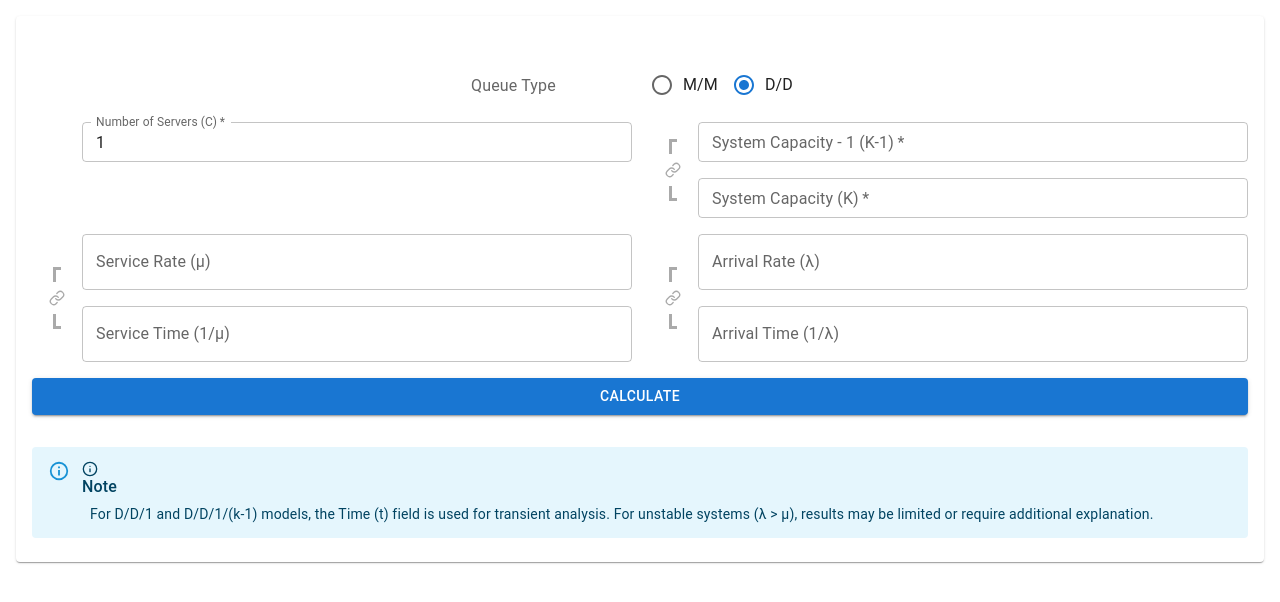
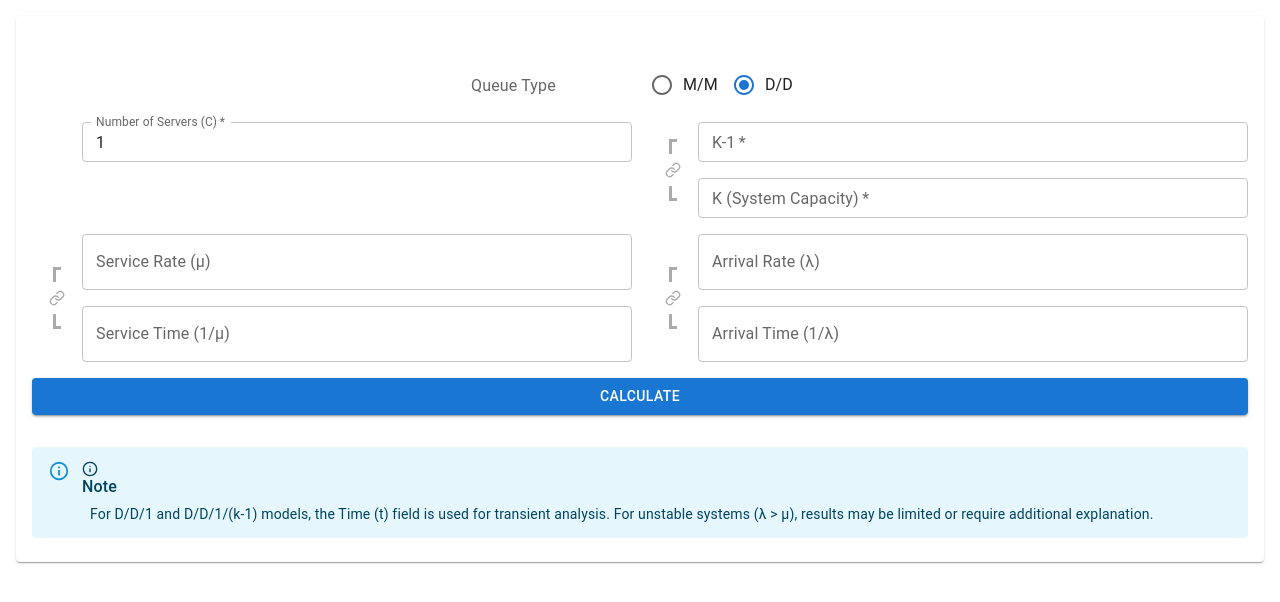
Before and after one commit to azsce/Queuify, a Next.js app: page / in a window 1280 px wide. Shown: the top 602 px of the page. Built offline with nearby package versions, Linux system fonts and the light colour scheme.

Commit message:
Refactor SystemParameters component labels for clarity; update input value handling in InputWithInfinity component

```diff
--- a/src/components/queuing/SystemParameters.tsx
+++ b/src/components/queuing/SystemParameters.tsx
@@ -135,7 +135,7 @@ const SystemParameters: React.FC<SystemParametersProps> = ({
               <Grid size={{ xs: 12 }}>
                 <InputWithInfinity
                   id="capacityMinusOne"
-                  label="System Capacity - 1 (K-1)"
+                  label="K-1"
                   value={capacityMinusOne}
                   onChange={onCapacityMinusOneChange}
                   showInfinity={infinitableCapacity}
@@ -148,7 +148,7 @@ const SystemParameters: React.FC<SystemParametersProps> = ({
               <Grid size={{ xs: 12 }}>
                 <InputWithInfinity
                   id="capacity"
-                  label="System Capacity (K)"
+                  label="K (System Capacity)"
                   value={capacity}
                   onChange={onCapacityChange}
                   showInfinity={infinitableCapacity}
@@ -229,9 +229,8 @@ const InputWithInfinity: React.FC<InputWithInfinityProps> = ({
 
   return (
     <NoNumberArrowsTextField
-      key={value} // Add key prop here
       id={id}
-      value={isNaN(value) ? "" : value}
+      value={isNaN(value) ? "" : value.toString()}
       placeholder="∞"
       label={label}
       type="number"
```
